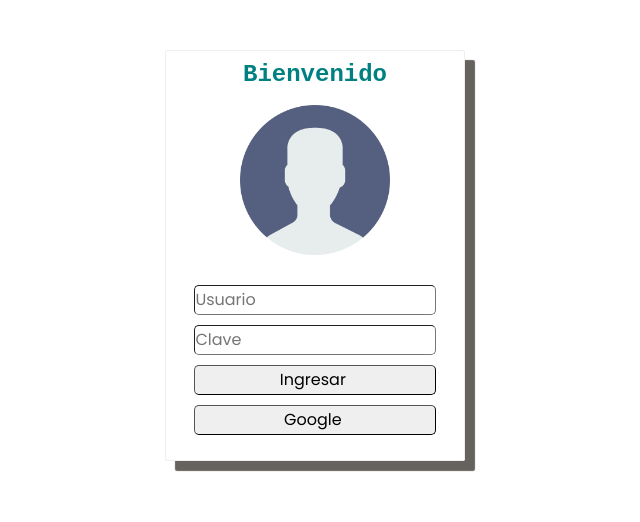
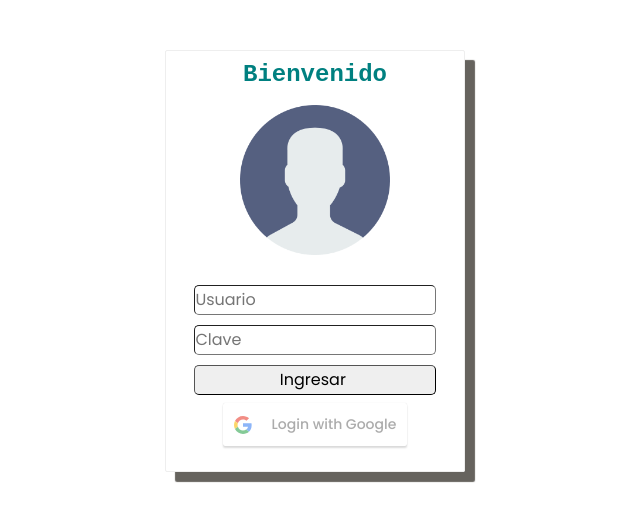
Before and after one commit to Alejo-Nino95/Proyecto-C3-Grupo-16, a React (Create React App) app in the folder proyecto-react/: page / in a window 1280 px wide. Shown: the top 522 px of the page, without its empty margins (325-965 px from the left). Built offline with nearby package versions, Linux system fonts and the light colour scheme.

Commit message:
añadi la autenticacion de oauth

```diff
--- a/proyecto-react/package.json
+++ b/proyecto-react/package.json
@@ -11,6 +11,7 @@
     "react": "^17.0.2",
     "react-bootstrap": "^2.0.0-rc.0",
     "react-dom": "^17.0.2",
+    "react-google-login": "^5.2.2",
     "react-scripts": "4.0.3",
     "reactstrap": "^8.10.0",
     "web-vitals": "^1.1.2"
--- a/proyecto-react/src/components/Login.jsx
+++ b/proyecto-react/src/components/Login.jsx
@@ -3,6 +3,8 @@ import ReactDOM from 'react-dom';
 import './Login.css';
 import logo from '../imagenes/logo.png';
 import axios from 'axios';
+import {GoogleLogin, responseGoogle , GoogleLoginResponse }from 'react-google-login';
+
 
 class Login extends React.Component{
   constructor(props){
@@ -10,10 +12,10 @@ class Login extends React.Component{
   }
 
 
-  validarIngreso = () => {
-
+  onSuccess = (res) =>{
     this.props.history.push('/main')
   }
+
 
   render(){
     return (
@@ -29,7 +31,15 @@ class Login extends React.Component{
             <input type="text" placeholder="Usuario" value=""/>
             <input type="password"  placeholder="Clave"/>
             <input type="submit" value="Ingresar "/>
-            <input type="submit" value="Google "/>
+            <h3/>
+            <GoogleLogin
+                clientId="45218908813-i9kuh9o3j2rhi6sqkf48fiuu9t734ln6.apps.googleusercontent.com"
+                buttonText="Login with Google"
+                onSuccess={this.onSuccess}
+                onFailure={responseGoogle}
+                cookiePolicy="single_host_origin"
+
+/>
           </form>
          </div>
 
```
Also changed, not shown: 2 other files (tests, documents, lock files or other folders).
